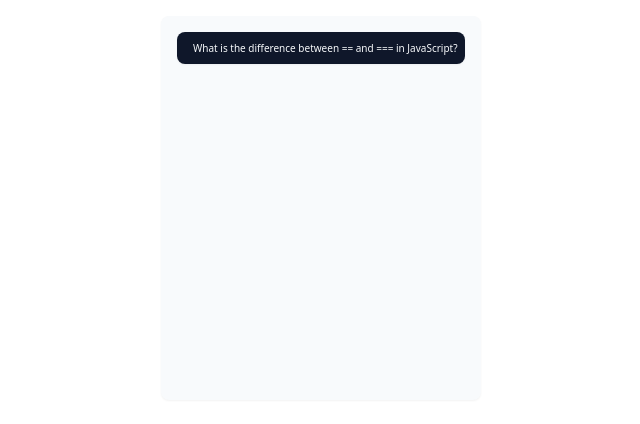
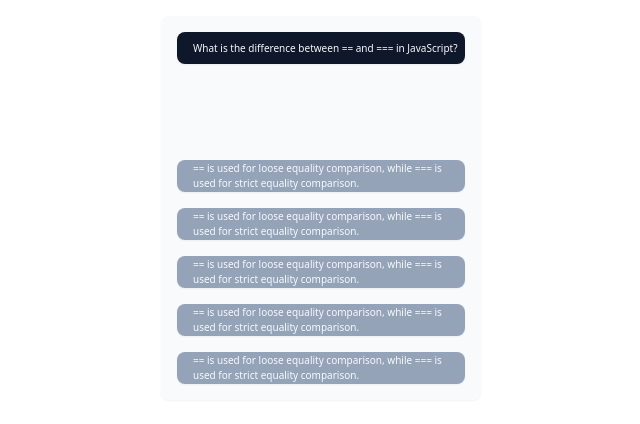
Before and after one commit to seankeram/Question, a React app: page / in a window 1280 px wide. Shown: the top 424 px of the page, without its empty margins (319-959 px from the left). Built offline with nearby package versions, Linux system fonts and the light colour scheme; the HTML template or start-up script is replaced by a standard one.

Commit message:
add answer data

```diff
--- a/src/component/answer.jsx
+++ b/src/component/answer.jsx
@@ -0,0 +1,14 @@
+const Answer = () => {
+  return (
+    <div
+      className="border-spacing-1 border-solid bg-slate-400 w-72 h-7 rounded-lg shadow-sm p-4 mt-4 flex
+       items-center "
+    >
+      <div className="  text-[10px] text-slate-50">
+        == is used for loose equality comparison, while === is used for strict
+        equality comparison.
+      </div>
+    </div>
+  );
+};
+export default Answer;
--- a/src/component/question.jsx
+++ b/src/component/question.jsx
@@ -1,10 +1,10 @@
 const Question = () => {
   return (
     <div
-      className="border-spacing-1 border-solid bg-slate-900 w-72 h-7 rounded-lg shadow-sm p-4  flex
+      className="border-spacing-1 border-solid bg-slate-900 w-72 h-7 rounded-lg shadow-sm p-4 mb-24  flex
     items-center "
     >
-      <div className="  text-nowrap  text-[10px] text-slate-50">
+      <div className="  text-nowrap  text-[10px] text-slate-50 ">
         What is the difference between == and === in JavaScript?
       </div>
     </div>
--- a/src/component/questionBox.jsx
+++ b/src/component/questionBox.jsx
@@ -1,3 +1,4 @@
+import Answer from "./answer";
 import Question from "./question";
 
 const QuestionBox = () => {
@@ -6,6 +7,11 @@ const QuestionBox = () => {
       <div className=" flex items-center justify-center p-4 ">
         <div className="border-spacing-1 border-solid bg-slate-50 w-80 h-96 rounded-lg shadow-sm p-4">
           <Question></Question>
+          <Answer></Answer>
+          <Answer></Answer>
+          <Answer></Answer>
+          <Answer></Answer>
+          <Answer></Answer>
         </div>
       </div>
     </>
```
